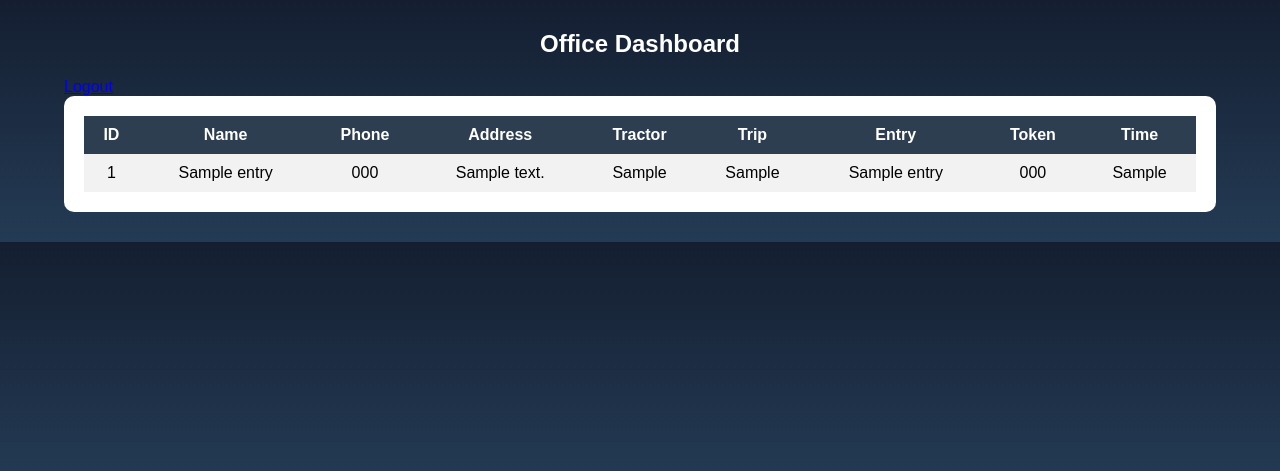
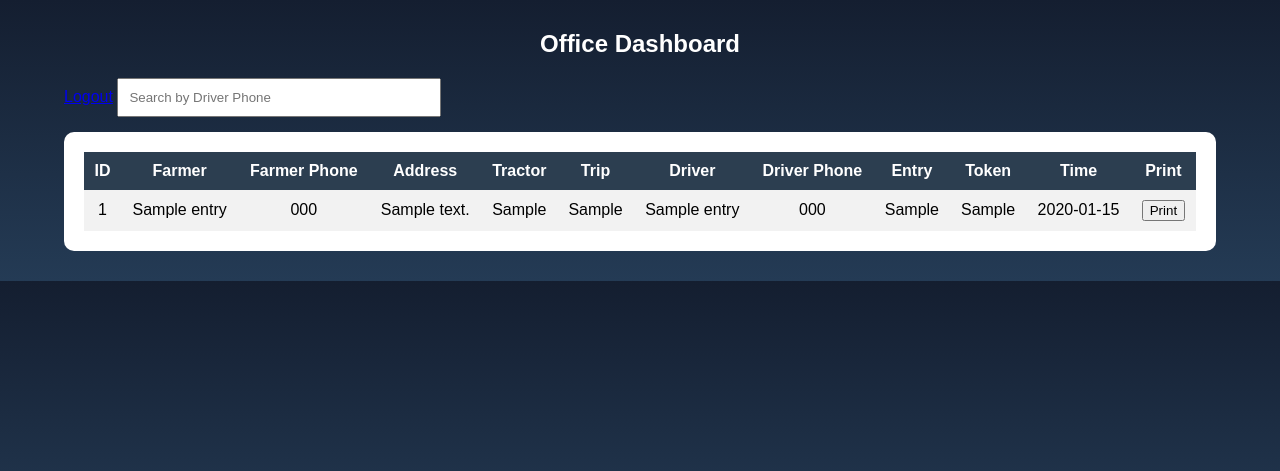
Before and after one commit to vanshri28/tractor_dashboard, a Flask app: page /office_dashboard in a window 1280 px wide. Shown: the top 471 px of the page. Run offline with Flask 3, Linux system fonts and the light colour scheme; the visitor is signed in with stand-in values (Sample User, id 1); tables that the repository leaves empty hold one stand-in row (values such as "Sample post").

Commit message:
Update office_dashboard.html

```diff
--- a/templates/office_dashboard.html
+++ b/templates/office_dashboard.html
@@ -44,6 +44,12 @@ text-align:center;
 tr:nth-child(even){
 background:#f2f2f2;
 }
+
+input{
+padding:10px;
+width:300px;
+margin-bottom:15px;
+}
 </style>
 
 </head>
@@ -55,18 +61,24 @@ background:#f2f2f2;
 <h2>Office Dashboard</h2>
 <a href="/logout">Logout</a>
 
+<!-- SEARCH -->
+<input type="text" id="search" placeholder="Search by Driver Phone" onkeyup="searchTable()">
+
 <div class="table-box">
-<table>
+<table id="table">
 <tr>
 <th>ID</th>
-<th>Name</th>
-<th>Phone</th>
+<th>Farmer</th>
+<th>Farmer Phone</th>
 <th>Address</th>
 <th>Tractor</th>
 <th>Trip</th>
+<th>Driver</th>
+<th>Driver Phone</th>
 <th>Entry</th>
 <th>Token</th>
 <th>Time</th>
+<th>Print</th>
 </tr>
 
 {% for row in data %}
@@ -80,6 +92,15 @@ background:#f2f2f2;
 <td>{{row[6]}}</td>
 <td>{{row[7]}}</td>
 <td>{{row[8]}}</td>
+<td>{{row[9]}}</td>
+<td>{{row[10]}}</td>
+
+<td>
+<button onclick="printSlip('{{row[2]}}','{{row[6]}}','{{row[7]}}','{{row[4]}}','{{row[5]}}','{{row[8]}}','{{row[9]}}')">
+Print
+</button>
+</td>
+
 </tr>
 {% endfor %}
 
@@ -88,5 +109,36 @@ background:#f2f2f2;
 
 </div>
 
+<script>
+function searchTable(){
+let input=document.getElementById("search").value.toLowerCase();
+let rows=document.querySelectorAll("#table tr");
+
+rows.forEach((row,i)=>{
+if(i==0) return;
+let text=row.innerText.toLowerCase();
+row.style.display=text.includes(input)?"":"none";
+});
+}
+
+function printSlip(farmer, driver, phone, tractor, trip, entry, token){
+
+let content = `
+<h3>Panchganga Sugar Factory</h3>
+<p>Farmer: ${farmer}</p>
+<p>Driver: ${driver}</p>
+<p>Phone: ${phone}</p>
+<p>Tractor: ${tractor}</p>
+<p>Trip: ${trip}</p>
+<p>Entry: ${entry}</p>
+<p>Token: ${token}</p>
+`;
+
+let win = window.open("", "", "width=300,height=600");
+win.document.write(content);
+win.print();
+}
+</script>
+
 </body>
 </html>
```
